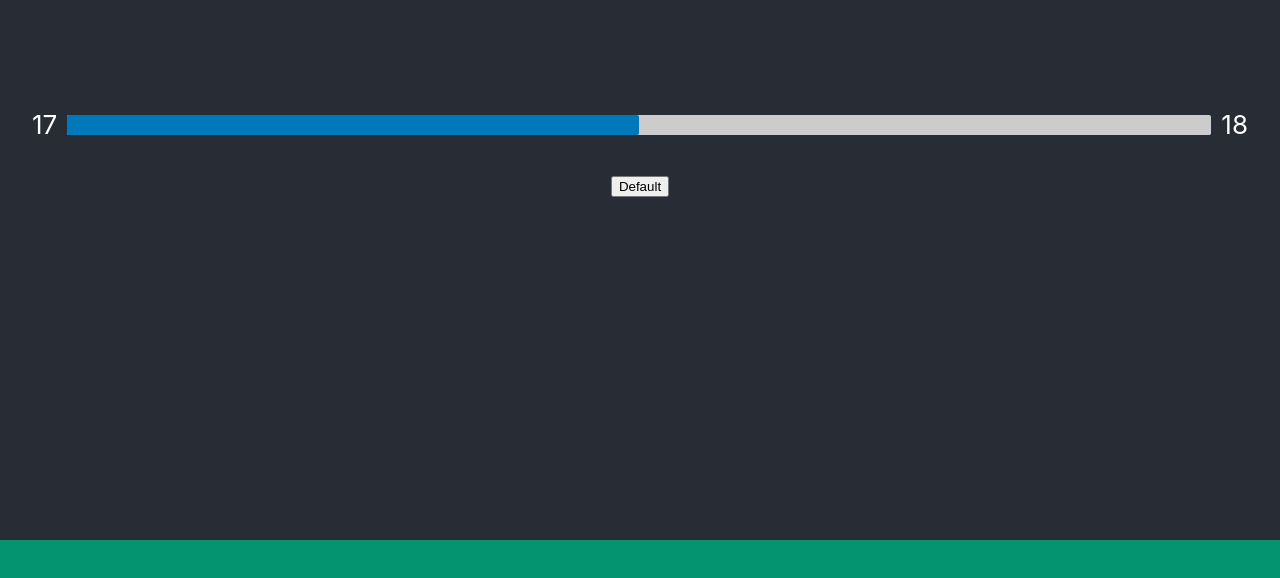
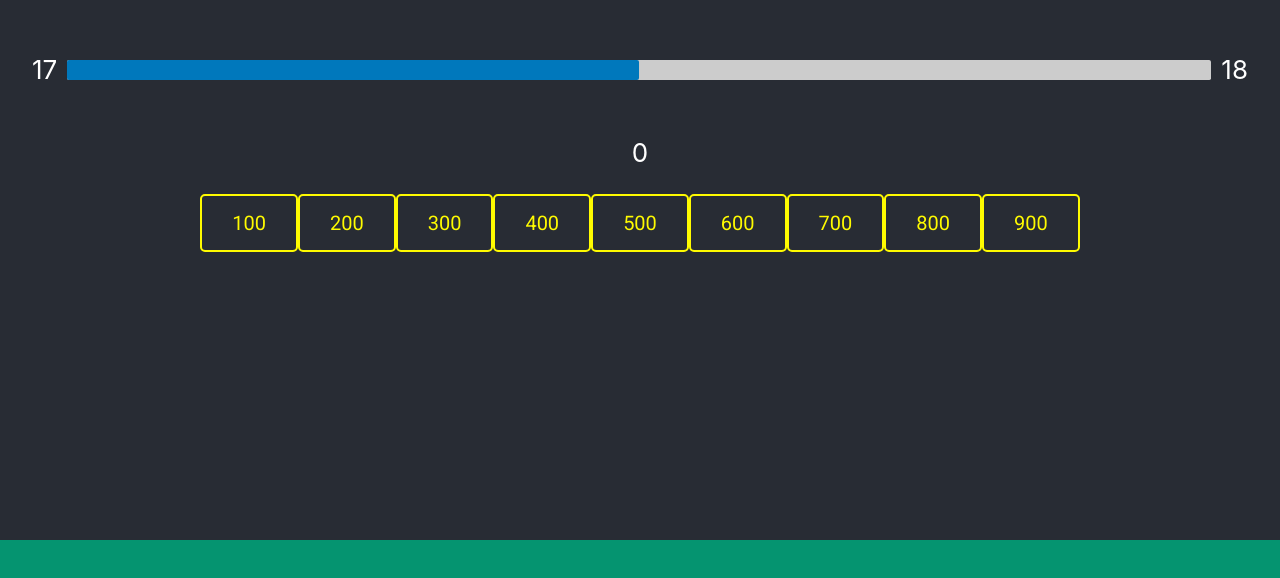
Before and after one commit to mrelirooney/lijag, a React (Create React App) app: page / in a window 1280 px wide. Shown: the part 260-838 px from the top of the page. Built offline with nearby package versions, Linux system fonts and the light colour scheme.

Commit message:
Added 9 more buttons using React instead of regular HTML, I'll see if I can do math tomorrow

```diff
--- a/src/App.css
+++ b/src/App.css
@@ -1,3 +1,5 @@
+@import url('https://fonts.googleapis.com/css2?family=Roboto&display=swap');
+
 .App {
   text-align: center;
 }
--- a/src/App.js
+++ b/src/App.js
@@ -1,7 +1,10 @@
+import './App.css';
+import { Button } from './components/Button';
 
-import './App.css';
+
 
 function App() {
+
   return (
     <div className="App">
       <header className="App-header">
@@ -13,8 +16,37 @@ function App() {
           </svg>
           <p id="nextLvl">18</p>
         </div>
+        <div>
+          <p>0</p>
+        </div>
         <div className='buttonSection'>
-        <button onClick={Task}>Default</button>
+          <Button onClick={() => {console.log("This is worth 100")}} type="button"
+          buttonStyle="btn--warning--outline"
+          buttonSize="btn--large">100</Button>
+          <Button onClick={() => {console.log("This is worth 200")}} type="button"
+          buttonStyle="btn--warning--outline"
+          buttonSize="btn--large">200</Button>
+          <Button onClick={() => {console.log("This is worth 300")}} type="button"
+          buttonStyle="btn--warning--outline"
+          buttonSize="btn--large">300</Button>
+          <Button onClick={() => {console.log("This is worth 400")}} type="button"
+          buttonStyle="btn--warning--outline"
+          buttonSize="btn--large">400</Button>
+          <Button onClick={() => {console.log("This is worth 500")}} type="button"
+          buttonStyle="btn--warning--outline"
+          buttonSize="btn--large">500</Button>
+          <Button onClick={() => {console.log("This is worth 600")}} type="button"
+          buttonStyle="btn--warning--outline"
+          buttonSize="btn--large">600</Button>
+          <Button onClick={() => {console.log("This is worth 700")}} type="button"
+          buttonStyle="btn--warning--outline"
+          buttonSize="btn--large">700</Button>
+          <Button onClick={() => {console.log("This is worth 800")}} type="button"
+          buttonStyle="btn--warning--outline"
+          buttonSize="btn--large">800</Button>
+          <Button onClick={() => {console.log("This is worth 900")}} type="button"
+          buttonStyle="btn--warning--outline"
+          buttonSize="btn--large">900</Button>
         </div>
       </header>
       <body className="App-body">
@@ -27,7 +59,5 @@ function App() {
 
   );
 }
-function Task() {
-  alert('You clicked me!');
-}
+
 export default App;
--- /dev/null
+++ b/src/components/Button.css
@@ -0,0 +1,82 @@
+:root {
+    --primary: #4628ff;
+    --warning: #fffb00;
+    --danger: #ff0000;
+    --success: #00ff26;
+    --white: #f0f0f0;
+    --dark: #242424;
+}
+
+.btn {
+    font-family: "Roboto", sans-serif;
+    font-weight: 400;
+    border-radius: 5px;
+    cursor: pointer;
+    transition: transform 0.3s ease;
+}
+
+.btn:hover{
+    transform: translateY(-3px);
+}
+
+/* Button Colors and Styles */
+
+.btn--primary--solid {
+    background-color: var(--primary);
+    color: var(--white);
+    border: none;
+}
+
+.btn--warning--solid {
+    background-color: var(--warning);
+    color: var(--dark);
+    border: none;
+}
+
+.btn--danger--solid {
+    background-color: var(--danger);
+    color: var(--white);
+    border: none;
+}
+
+.btn--success--solid {
+    background-color: var(--success);
+    color: var(--white);
+    border: none;
+}
+
+.btn--primary--outline {
+    background-color: transparent;
+    color: var(--primary);
+    border: 2px solid var(--primary);
+}
+
+.btn--danger--outline {
+    background-color: transparent;
+    color: var(--danger);
+    border: 2px solid var(--danger);
+}
+
+.btn--warning--outline {
+    background-color: transparent;
+    color: var(--warning);
+    border: 2px solid var(--warning);
+}
+
+.btn--success--outline {
+    background-color: transparent;
+    color: var(--success);
+    border: 2px solid var(--success);
+}
+
+/*Button Size*/
+
+.btn--medium {
+    padding: 10px 20px 10px 20px;
+    font-size: 18px;
+}
+
+.btn--large {
+    padding: 15px 30px 15px 30px;
+    font-size: 20px;
+}
--- /dev/null
+++ b/src/components/Button.jsx
@@ -0,0 +1,38 @@
+import React from "react";
+import './Button.css';
+
+const STYLES = [
+"btn--primary--solid",
+"btn--warning--solid",
+"btn--danger--solid",
+"btn--success--solid",
+"btn--primary--outline",
+"btn--warning--outline",
+"btn--danger--outline",
+"btn--success--outline",
+];
+
+const SIZES = [
+"btn--medium",
+"btn--large"
+];
+
+
+
+export const Button = ({
+    children,
+    type,
+    onClick,
+    buttonStyle,
+    buttonSize
+}) => {
+
+    const checkButtonStyle = STYLES.includes(buttonStyle) ? buttonStyle : STYLES[0];
+    const checkButtonSize = SIZES.includes(buttonSize) ? buttonSize:SIZES[0];
+    return (
+        <button className={`btn ${checkButtonStyle} ${checkButtonSize}`} onClick={onClick} type={type}>
+            {children}
+        </button>
+    )
+
+}
```
